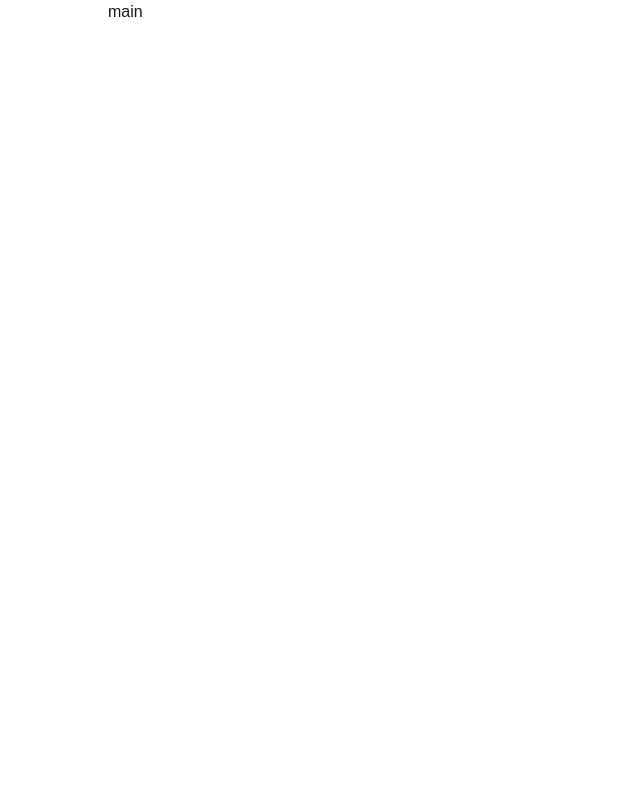
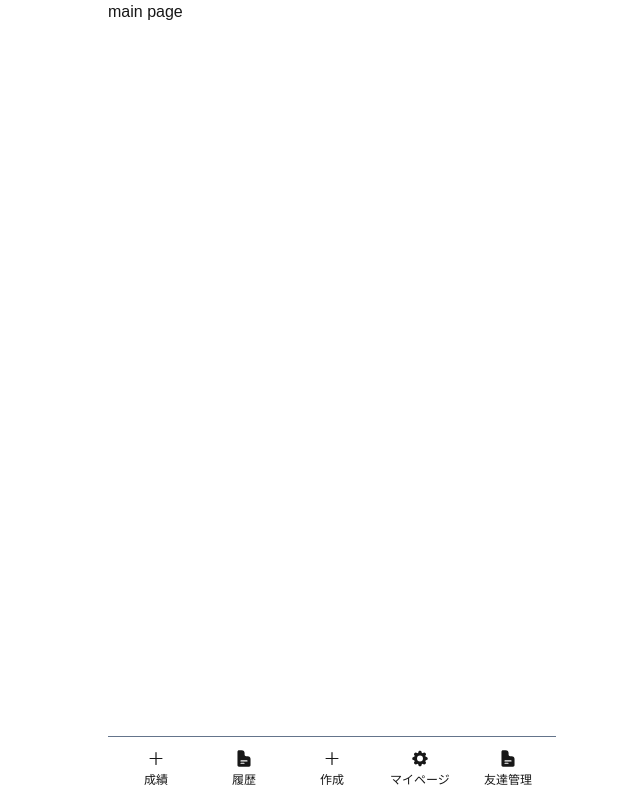
Before and after one commit to NelsoNave/mahjong-app, a Next.js app: page / in a window 1280 px wide. Shown: the whole page, without its empty margins (308-948 px from the left). Built offline with nearby package versions, Linux system fonts and the light colour scheme.

Commit message:
feat: add navigation icons and labels #13

```diff
--- /dev/null
+++ b/app/components/Navigation.tsx
@@ -0,0 +1,114 @@
+import React from "react";
+
+interface NavItemProps {
+  title: string;
+  icon: React.ReactNode;
+}
+
+const NavItem: React.FC<NavItemProps> = ({ title, icon }) => {
+  return (
+    <li className="flex w-16 flex-col items-center justify-center gap-1">
+      {icon}
+      <p className="text-xs">{title}</p>
+    </li>
+  );
+};
+
+const Navigation: React.FC = () => {
+  return (
+    <menu className="border-t-0.5 flex h-16 w-full justify-between border-t-slate-500 px-4 py-3">
+      <NavItem
+        title="成績"
+        icon={
+          <svg
+            xmlns="http://www.w3.org/2000/svg"
+            viewBox="0 0 24 24"
+            fill="currentColor"
+            width="20"
+            height="20"
+          >
+            <path
+              fillRule="evenodd"
+              d="M12 3.75a.75.75 0 0 1 .75.75v6.75h6.75a.75.75 0 0 1 0 1.5h-6.75v6.75a.75.75 0 0 1-1.5 0v-6.75H4.5a.75.75 0 0 1 0-1.5h6.75V4.5a.75.75 0 0 1 .75-.75Z"
+              clipRule="evenodd"
+            />
+          </svg>
+        }
+      />
+      <NavItem
+        title="履歴"
+        icon={
+          <svg
+            xmlns="http://www.w3.org/2000/svg"
+            viewBox="0 0 24 24"
+            fill="currentColor"
+            width="20"
+            height="20"
+          >
+            <path
+              fillRule="evenodd"
+              d="M5.625 1.5c-1.036 0-1.875.84-1.875 1.875v17.25c0 1.035.84 1.875 1.875 1.875h12.75c1.035 0 1.875-.84 1.875-1.875V12.75A3.75 3.75 0 0 0 16.5 9h-1.875a1.875 1.875 0 0 1-1.875-1.875V5.25A3.75 3.75 0 0 0 9 1.5H5.625ZM7.5 15a.75.75 0 0 1 .75-.75h7.5a.75.75 0 0 1 0 1.5h-7.5A.75.75 0 0 1 7.5 15Zm.75 2.25a.75.75 0 0 0 0 1.5H12a.75.75 0 0 0 0-1.5H8.25Z"
+              clipRule="evenodd"
+            />
+          </svg>
+        }
+      />
+      <NavItem
+        title="作成"
+        icon={
+          <svg
+            xmlns="http://www.w3.org/2000/svg"
+            viewBox="0 0 24 24"
+            fill="currentColor"
+            width="20"
+            height="20"
+          >
+            <path
+              fillRule="evenodd"
+              d="M12 3.75a.75.75 0 0 1 .75.75v6.75h6.75a.75.75 0 0 1 0 1.5h-6.75v6.75a.75.75 0 0 1-1.5 0v-6.75H4.5a.75.75 0 0 1 0-1.5h6.75V4.5a.75.75 0 0 1 .75-.75Z"
+              clipRule="evenodd"
+            />
+          </svg>
+        }
+      />
+      <NavItem
+        title="マイページ"
+        icon={
+          <svg
+            xmlns="http://www.w3.org/2000/svg"
+            viewBox="0 0 24 24"
+            fill="currentColor"
+            width="20"
+            height="20"
+          >
+            <path
+              fillRule="evenodd"
+              d="M11.828 2.25c-.916 0-1.699.663-1.85 1.567l-.091.549a.798.798 0 0 1-.517.608 7.45 7.45 0 0 0-.478.198.798.798 0 0 1-.796-.064l-.453-.324a1.875 1.875 0 0 0-2.416.2l-.243.243a1.875 1.875 0 0 0-.2 2.416l.324.453a.798.798 0 0 1 .064.796 7.448 7.448 0 0 0-.198.478.798.798 0 0 1-.608.517l-.55.092a1.875 1.875 0 0 0-1.566 1.849v.344c0 .916.663 1.699 1.567 1.85l.549.091c.281.047.508.25.608.517.06.162.127.321.198.478a.798.798 0 0 1-.064.796l-.324.453a1.875 1.875 0 0 0 .2 2.416l.243.243c.648.648 1.67.733 2.416.2l.453-.324a.798.798 0 0 1 .796-.064c.157.071.316.137.478.198.267.1.47.327.517.608l.092.55c.15.903.932 1.566 1.849 1.566h.344c.916 0 1.699-.663 1.85-1.567l.091-.549a.798.798 0 0 1 .517-.608 7.52 7.52 0 0 0 .478-.198.798.798 0 0 1 .796.064l.453.324a1.875 1.875 0 0 0 2.416-.2l.243-.243c.648-.648.733-1.67.2-2.416l-.324-.453a.798.798 0 0 1-.064-.796c.071-.157.137-.316.198-.478.1-.267.327-.47.608-.517l.55-.091a1.875 1.875 0 0 0 1.566-1.85v-.344c0-.916-.663-1.699-1.567-1.85l-.549-.091a.798.798 0 0 1-.608-.517 7.507 7.507 0 0 0-.198-.478.798.798 0 0 1 .064-.796l.324-.453a1.875 1.875 0 0 0-.2-2.416l-.243-.243a1.875 1.875 0 0 0-2.416-.2l-.453.324a.798.798 0 0 1-.796.064 7.462 7.462 0 0 0-.478-.198.798.798 0 0 1-.517-.608l-.091-.55a1.875 1.875 0 0 0-1.85-1.566h-.344ZM12 15.75a3.75 3.75 0 1 0 0-7.5 3.75 3.75 0 0 0 0 7.5Z"
+              clipRule="evenodd"
+            />
+          </svg>
+        }
+      />
+      <NavItem
+        title="友達管理"
+        icon={
+          <svg
+            xmlns="http://www.w3.org/2000/svg"
+            viewBox="0 0 24 24"
+            fill="currentColor"
+            width="20"
+            height="20"
+          >
+            <path
+              fillRule="evenodd"
+              d="M5.625 1.5c-1.036 0-1.875.84-1.875 1.875v17.25c0 1.035.84 1.875 1.875 1.875h12.75c1.035 0 1.875-.84 1.875-1.875V12.75A3.75 3.75 0 0 0 16.5 9h-1.875a1.875 1.875 0 0 1-1.875-1.875V5.25A3.75 3.75 0 0 0 9 1.5H5.625ZM7.5 15a.75.75 0 0 1 .75-.75h7.5a.75.75 0 0 1 0 1.5h-7.5A.75.75 0 0 1 7.5 15Zm.75 2.25a.75.75 0 0 0 0 1.5H12a.75.75 0 0 0 0-1.5H8.25Z"
+              clipRule="evenodd"
+            />
+          </svg>
+        }
+      />
+    </menu>
+  );
+};
+
+export default Navigation;
--- a/app/layout.tsx
+++ b/app/layout.tsx
@@ -27,7 +27,9 @@ export default function RootLayout({
       <body
         className={`${geistSans.variable} ${geistMono.variable} flex justify-center antialiased`}
       >
-        <div className="h-screen w-full max-w-md bg-background">{children}</div>
+        <div className="flex h-screen w-full max-w-md flex-col justify-between bg-background">
+          {children}
+        </div>
       </body>
     </html>
   );
--- a/app/page.tsx
+++ b/app/page.tsx
@@ -1,3 +1,10 @@
+import Navigation from "./components/Navigation";
+
 export default function Home() {
-  return <div>main</div>;
+  return (
+    <>
+      <div>main page</div>
+      <Navigation />
+    </>
+  );
 }
--- a/tailwind.config.ts
+++ b/tailwind.config.ts
@@ -12,6 +12,9 @@ export default {
         background: "var(--background)",
         foreground: "var(--foreground)",
       },
+      borderWidth: {
+        "0.5": "0.5px",
+      },
     },
   },
   plugins: [],
```
